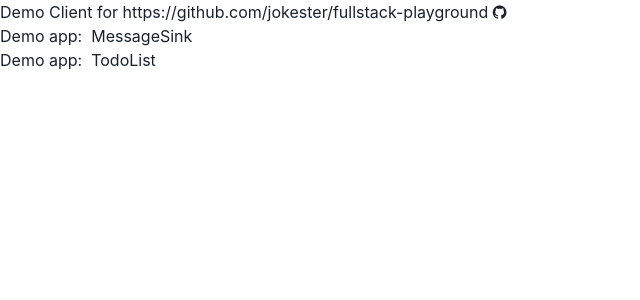
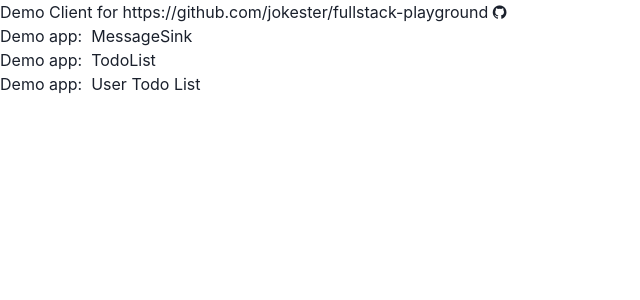
Before and after one commit to jokester/fullstack-playground, a Next.js app in the folder client-web/: page / in a window 1280 px wide. Shown: the top 300 px of the page, without its empty margins (0-640 px from the left). Built offline with nearby package versions, Linux system fonts and the light colour scheme.

Commit message:
add link to user-todo demo

```diff
--- a/client-web/pages/index.tsx
+++ b/client-web/pages/index.tsx
@@ -24,6 +24,12 @@ const IndexPage: React.FC = () => {
             TodoList
           </LinkA>
         </p>
+        <p>
+          Demo app: &nbsp;
+          <LinkA href="/todo-v2" className="underline">
+            User Todo List
+          </LinkA>
+        </p>
       </div>
     </div>
   );
```
